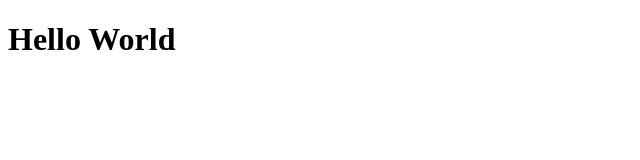
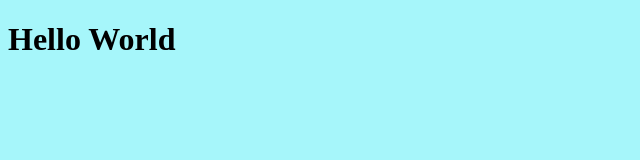
Before and after one commit to vdelgado-1827983/vdelgado-1827983.github.io, a plain HTML site: page index.html in a window 1280 px wide. Shown: the whole page, without its empty margins (0-640 px from the left). Drawn offline with Linux system fonts and the light colour scheme.

Commit message:
Add files via upload

```diff
--- a/index.html
+++ b/index.html
@@ -3,7 +3,7 @@
     <head>
         <title>Hello World</title>
     </head>
-    <body>
+    <body bgcolor=#A6F6FA>
         <h1>Hello World</h1>
     </body>
 </html>
```
